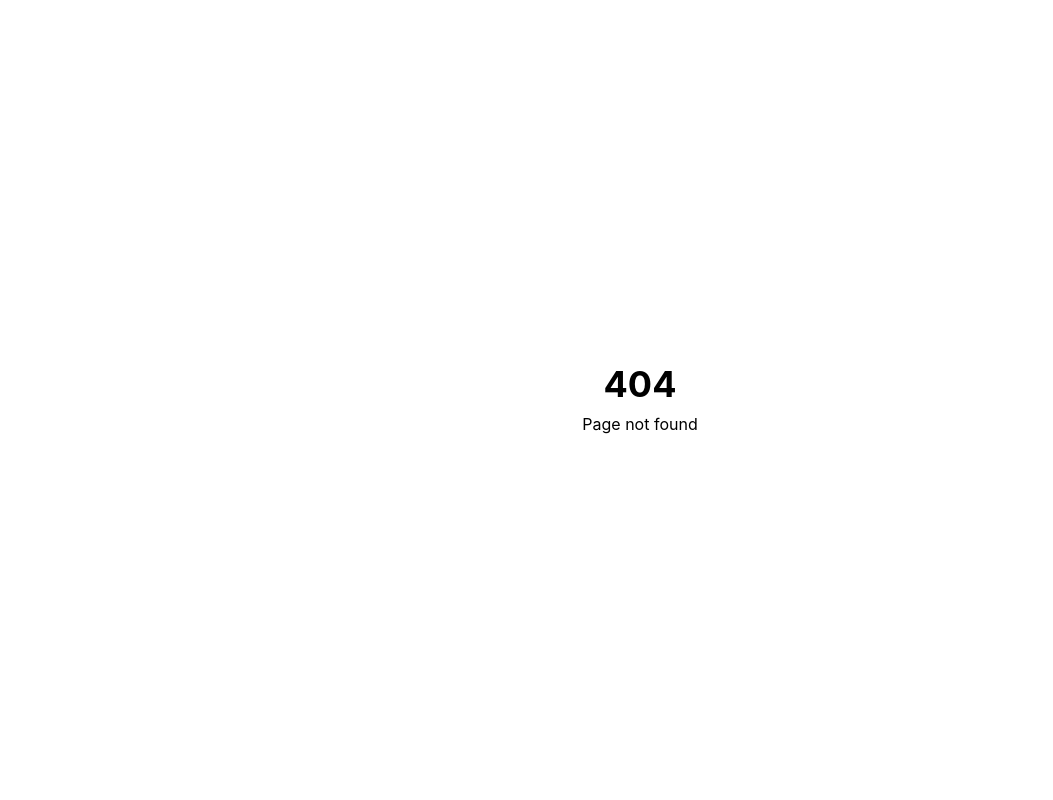
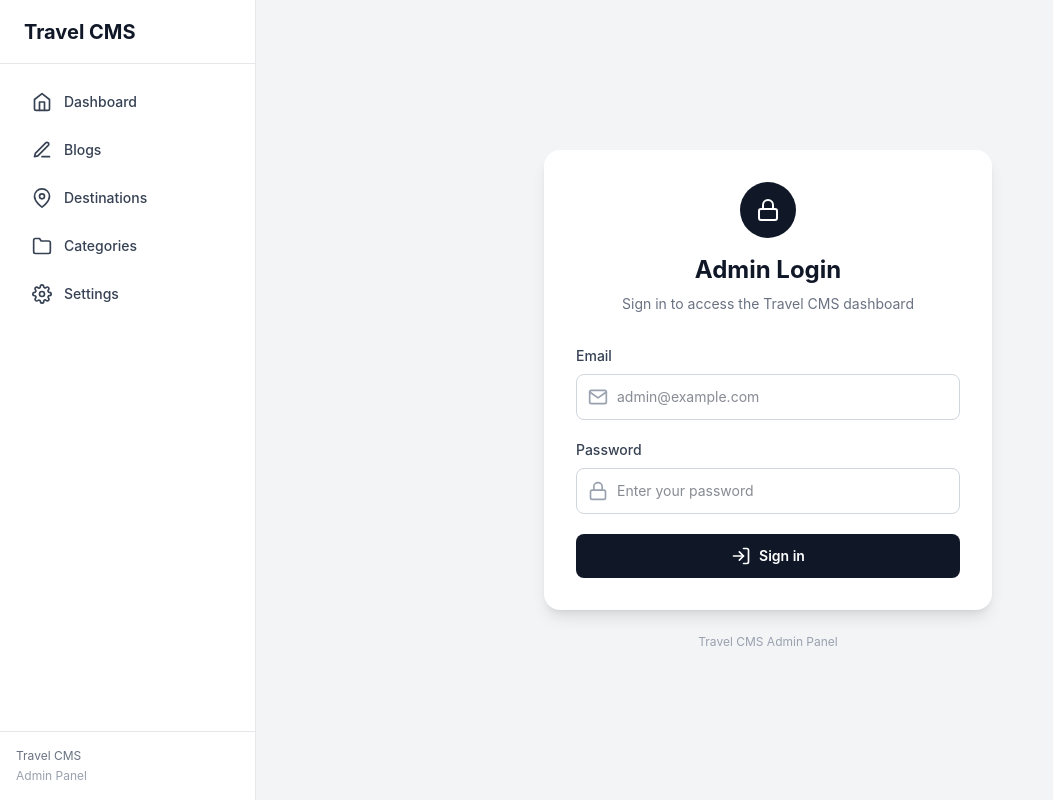
Before and after one commit to CheSubhro/travel-based_cms, a Next.js app: page /admin/login in a window 1280 px wide. Before the commit this address had no page. Shown: the whole page, without its empty margins (0-1053 px from the left). Built offline with nearby package versions, Linux system fonts and the light colour scheme.

Commit message:
Some change in proxy code

```diff
--- /dev/null
+++ b/app/admin/login/page.js
@@ -0,0 +1,153 @@
+
+"use client";
+
+import { useState } from "react";
+import { useRouter } from "next/navigation";
+import { FiLock, FiMail, FiLogIn } from "react-icons/fi";
+
+export default function AdminLoginPage() {
+    const router = useRouter();
+
+    const [formData, setFormData] = useState({
+        email: "",
+        password: "",
+    });
+
+    const [loading, setLoading] = useState(false);
+    const [error, setError] = useState("");
+
+    const handleChange = (event) => {
+        const { name, value } = event.target;
+
+        setFormData((previous) => ({
+            ...previous,
+            [name]: value,
+        }));
+    };
+
+    const handleSubmit = async (event) => {
+        event.preventDefault();
+
+        setError("");
+        setLoading(true);
+
+        try {
+            const response = await fetch("/api/admin/auth/login", {
+                method: "POST",
+                headers: {
+                    "Content-Type": "application/json",
+                },
+                body: JSON.stringify(formData),
+            });
+
+            const result = await response.json();
+
+            if (!response.ok) {
+                throw new Error(
+                    result.message || "Invalid email or password",
+                );
+            }
+
+            router.push("/admin/dashboard");
+            router.refresh();
+        } catch (error) {
+            setError(error.message || "Something went wrong");
+        } finally {
+            setLoading(false);
+        }
+    };
+
+    return (
+        <main className="flex min-h-screen items-center justify-center bg-gray-100 px-4">
+            <div className="w-full max-w-md">
+                <div className="rounded-2xl bg-white p-8 shadow-lg">
+                    <div className="mb-8 text-center">
+                        <div className="mx-auto mb-4 flex h-14 w-14 items-center justify-center rounded-full bg-gray-900 text-white">
+                            <FiLock className="h-6 w-6" />
+                        </div>
+
+                        <h1 className="text-2xl font-bold text-gray-900">
+                            Admin Login
+                        </h1>
+
+                        <p className="mt-2 text-sm text-gray-500">
+                            Sign in to access the Travel CMS dashboard
+                        </p>
+                    </div>
+
+                    {error && (
+                        <div className="mb-5 rounded-lg border border-red-200 bg-red-50 px-4 py-3 text-sm text-red-700">
+                            {error}
+                        </div>
+                    )}
+
+                    <form onSubmit={handleSubmit} className="space-y-5">
+                        <div>
+                            <label
+                                htmlFor="email"
+                                className="mb-2 block text-sm font-medium text-gray-700"
+                            >
+                                Email
+                            </label>
+
+                            <div className="relative">
+                                <FiMail className="absolute left-3 top-1/2 h-5 w-5 -translate-y-1/2 text-gray-400" />
+
+                                <input
+                                    id="email"
+                                    name="email"
+                                    type="email"
+                                    value={formData.email}
+                                    onChange={handleChange}
+                                    placeholder="admin@example.com"
+                                    autoComplete="email"
+                                    required
+                                    className="w-full rounded-lg border border-gray-300 py-3 pl-10 pr-4 text-sm text-gray-900 outline-none transition focus:border-gray-900 focus:ring-2 focus:ring-gray-900/10"
+                                />
+                            </div>
+                        </div>
+
+                        <div>
+                            <label
+                                htmlFor="password"
+                                className="mb-2 block text-sm font-medium text-gray-700"
+                            >
+                                Password
+                            </label>
+
+                            <div className="relative">
+                                <FiLock className="absolute left-3 top-1/2 h-5 w-5 -translate-y-1/2 text-gray-400" />
+
+                                <input
+                                    id="password"
+                                    name="password"
+                                    type="password"
+                                    value={formData.password}
+                                    onChange={handleChange}
+                                    placeholder="Enter your password"
+                                    autoComplete="current-password"
+                                    required
+                                    className="w-full rounded-lg border border-gray-300 py-3 pl-10 pr-4 text-sm text-gray-900 outline-none transition focus:border-gray-900 focus:ring-2 focus:ring-gray-900/10"
+                                />
+                            </div>
+                        </div>
+
+                        <button
+                            type="submit"
+                            disabled={loading}
+                            className="flex w-full items-center justify-center gap-2 rounded-lg bg-gray-900 px-4 py-3 text-sm font-semibold text-white transition hover:bg-gray-800 disabled:cursor-not-allowed disabled:opacity-60"
+                        >
+                            <FiLogIn className="h-5 w-5" />
+
+                            {loading ? "Signing in..." : "Sign in"}
+                        </button>
+                    </form>
+                </div>
+
+                <p className="mt-6 text-center text-xs text-gray-400">
+                    Travel CMS Admin Panel
+                </p>
+            </div>
+        </main>
+    );
+}
--- a/proxy.js
+++ b/proxy.js
@@ -21,6 +21,13 @@ const verifySession = async (token) => {
 };
 
 export async function proxy(request) {
+    const pathname = request.nextUrl.pathname;
+
+    // Login page must be accessible without authentication
+    if (pathname === "/admin/login") {
+        return NextResponse.next();
+    }
+
     const sessionToken = request.cookies.get("session")?.value;
 
     const session = await verifySession(sessionToken);
```
